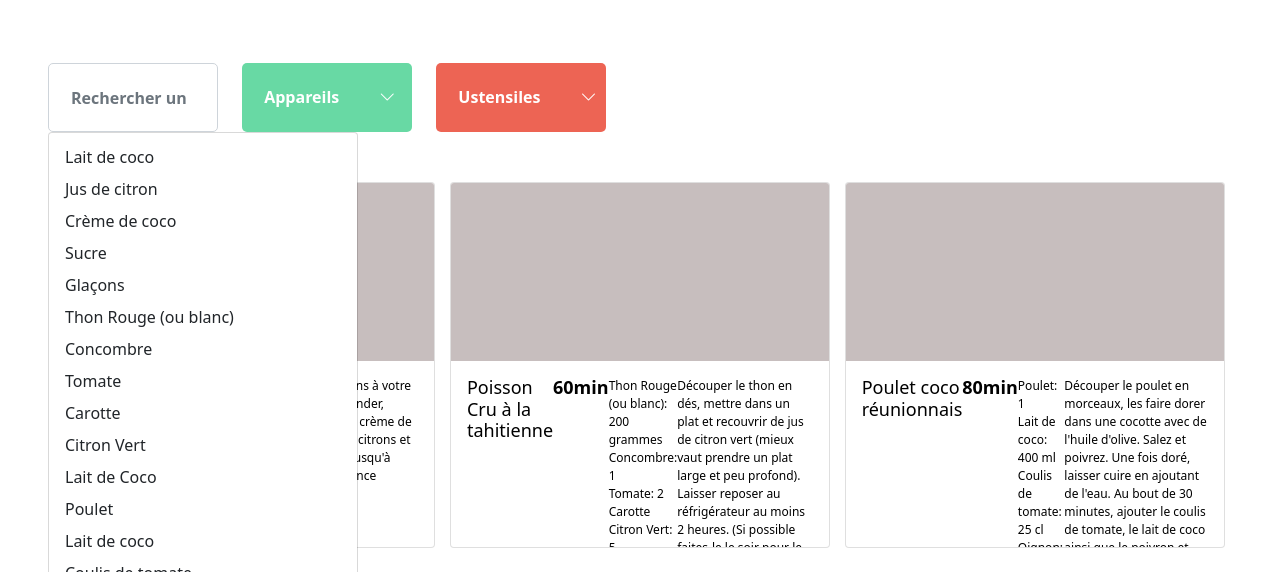
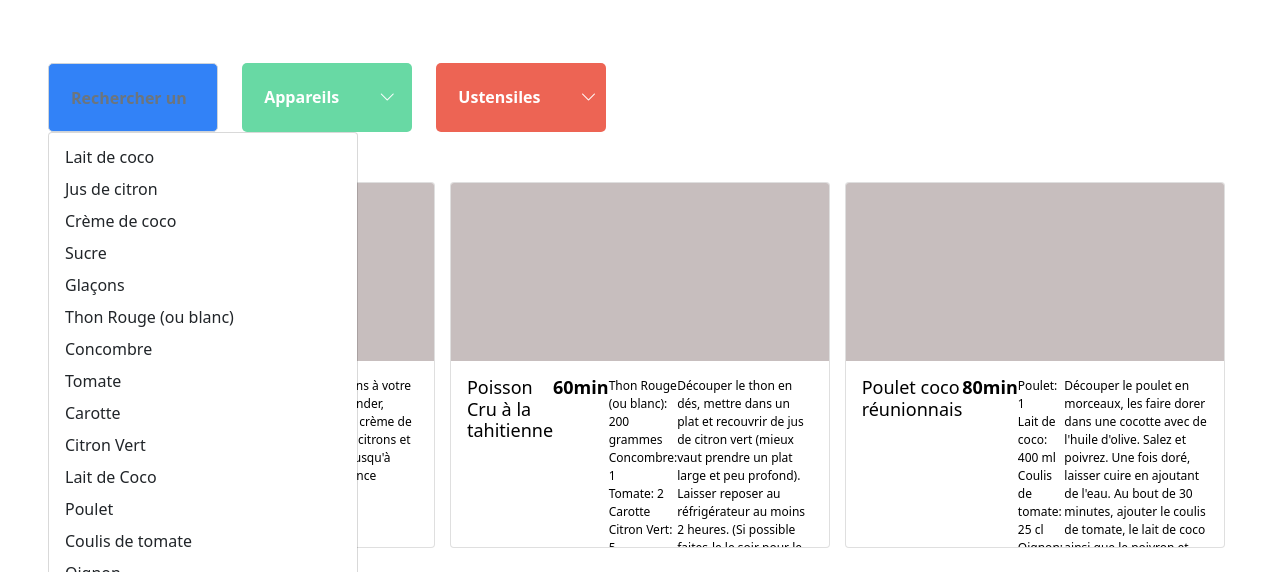
Before and after one commit to HZDevops/HousnaZoubeiri_7_27052022, a plain HTML site: page index.html in a window 1280 px wide. Both pictures are taken after a click on the label "Ingrédients". Shown: the part 225-797 px from the top of the page. Drawn offline with nearby package versions, Linux system fonts and the light colour scheme.

Commit message:
Adding selectIngredient component

```diff
--- a/css/custom.css
+++ b/css/custom.css
@@ -85,7 +85,11 @@ a {
     background: #ED6454;
 }
 
-.appliance-name, .ustensil-name {
+#ingredient-label, #ingredient-input, .ingredient-tag {
+    background: #3282F7;
+}
+
+.appliance-name, .ustensil-name, .ingredient-name {
     margin-right: 13px;
 }
 
--- a/scripts/components/selectIngredient.js
+++ b/scripts/components/selectIngredient.js
@@ -27,7 +27,7 @@ function createIngredientTag() {
  * @param {Array} textContent
  */
 function updateSelectedTag(textContent) {
-  let ingredient = document.querySelector('.appliance-name');
+  let ingredient = document.querySelector('.ingredient-name');
   if (!ingredient) {
     createIngredientTag();
   } else {
@@ -54,7 +54,7 @@ function closeIngredientTag(recipes) {
  * @param {Array} ingredients
  * @param {Array} recipes
  */
-function displayIngredient(ingredients, recipes) {
+function displayIngredientTag(ingredients, recipes) {
   ingredients.forEach((ingredient) => {
     ingredient.addEventListener('click', (e) => {
       ingredientItems.style.display = 'none';
@@ -83,7 +83,7 @@ function displayIngredient(ingredients, recipes) {
           ingredient.textContent
         );
         recipeContainer.innerHTML = '';
-        console.log(searchedRecipe);
+        //console.log(searchedRecipe);
         displayRecipes(searchedRecipe);
       }
     });
--- a/scripts/utils/getIngredientList.js
+++ b/scripts/utils/getIngredientList.js
@@ -4,13 +4,16 @@
  * @returns {Array}
  */
 export function getIngredientList(recipes) {
-  const ingredientArray = [];
+  let ingredientArray = [];
 
   recipes.forEach((recipe) => {
     let array = recipe.ingredients
     for (let i = 0; i < array.length; i++) {
       ingredientArray.push(array[i].ingredient);
     }
+    ingredientArray = ingredientArray.filter(
+      (ele, pos) => ingredientArray.indexOf(ele) == pos
+    );
   });
   return (ingredientArray);
 }
--- a/scripts/utils/searchRecipe.js
+++ b/scripts/utils/searchRecipe.js
@@ -65,18 +65,17 @@ export function searchByAppliance(recipes, appliance) {
 /**
  * Return an array with recipes matching with ingredient tag
  * @param {Array} recipes
- * @param {Array} ingredients
+ * @param {String} ingredient - value of ingredient
  * @returns {Array}
  */
- export function searchByIngredient(recipes, ingredientFound) {
+ export function searchByIngredient(recipes, ingredient) {
   let searchedRecipes = [];
   let ingredientsArray = [];
 
-    //console.log(recipes)
   recipes.forEach((recipe) => {
     ingredientsArray = recipe.ingredients
     ingredientsArray.forEach ((element, index, array) => {
-            if (element.ingredient.includes(ingredientFound)) {
+    if (element.ingredient.includes(ingredient)) {
       searchedRecipes.push(recipe);
       index ++;
       array.length ++;
@@ -84,6 +83,5 @@ export function searchByAppliance(recipes, appliance) {
   })
   })
 
-
-    //console.log(searchedRecipes)
+  return searchedRecipes;
 }
```
Lines whose indentation alone changed are shown as unchanged.
